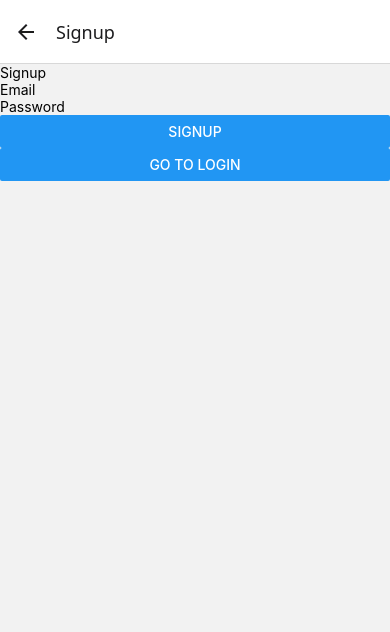
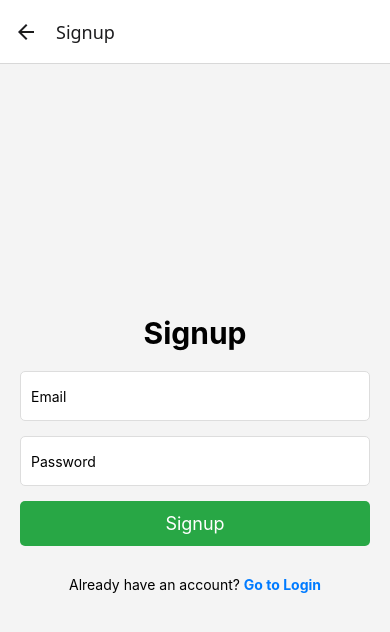
Before and after one commit to Gt9ight/TreadTracker, a React Native app: screen /Signup in a window 390 px wide. Shown: the top 632 px of the page. Built offline with nearby package versions, Linux system fonts and the light colour scheme; no server answers.

Commit message:
added a none tire option

```diff
--- a/components/FleetRequest/Specifics.js
+++ b/components/FleetRequest/Specifics.js
@@ -185,7 +185,7 @@ const handleDonePress = async () => {
                     <DropDownPicker
                         open={openTireOptions}
                         value={selectedTire}
-                        items={[...tireOptions, { label: 'Add Tire (Type Manually)', value: 'custom' }]}
+                        items={[{ label: 'None', value: 'None' },{ label: 'Add Tire (Type Manually)', value: 'custom' }, ...tireOptions, ]}
                         setOpen={setOpenTireOptions}
                         setValue={setSelectedTire}
                         setItems={setTireOptions}
--- a/components/auth/LoginScreen.js
+++ b/components/auth/LoginScreen.js
@@ -1,7 +1,7 @@
 import React, { useState } from 'react';
-import { View, TextInput, Button, Text } from 'react-native';
+import { View, TextInput, Button, Text, StyleSheet, TouchableOpacity } from 'react-native';
 import { auth } from '../../utilis/Firebase';
-import { signInWithEmailAndPassword } from "firebase/auth";
+import { signInWithEmailAndPassword } from 'firebase/auth';
 
 const LoginScreen = ({ navigation }) => {
   const [email, setEmail] = useState('');
@@ -17,15 +17,83 @@ const LoginScreen = ({ navigation }) => {
   };
 
   return (
-    <View>
-      <Text>Login</Text>
-      {error ? <Text style={{ color: 'red' }}>{error}</Text> : null}
-      <TextInput placeholder="Email" value={email} onChangeText={setEmail} />
-      <TextInput placeholder="Password" value={password} onChangeText={setPassword} secureTextEntry />
-      <Button title="Login" onPress={handleLogin} />
-      <Button title="Go to Signup" onPress={() => navigation.navigate('Signup')} />
+    <View style={styles.container}>
+      <Text style={styles.title}>Login</Text>
+      {error ? <Text style={styles.error}>{error}</Text> : null}
+      <TextInput
+        style={styles.input}
+        placeholder="Email"
+        value={email}
+        onChangeText={setEmail}
+        keyboardType="email-address"
+      />
+      <TextInput
+        style={styles.input}
+        placeholder="Password"
+        value={password}
+        onChangeText={setPassword}
+        secureTextEntry
+      />
+      <TouchableOpacity style={styles.button} onPress={handleLogin}>
+        <Text style={styles.buttonText}>Login</Text>
+      </TouchableOpacity>
+      <View style={styles.signupContainer}>
+        <Text>Don't have an account? </Text>
+        <TouchableOpacity onPress={() => navigation.navigate('Signup')}>
+          <Text style={styles.signupLink}>Go to Signup</Text>
+        </TouchableOpacity>
+      </View>
     </View>
   );
 };
 
+const styles = StyleSheet.create({
+  container: {
+    flex: 1,
+    justifyContent: 'center',
+    padding: 20,
+    backgroundColor: '#f4f4f4',
+  },
+  title: {
+    fontSize: 30,
+    fontWeight: 'bold',
+    textAlign: 'center',
+    marginBottom: 20,
+  },
+  input: {
+    height: 50,
+    borderColor: '#ddd',
+    borderWidth: 1,
+    borderRadius: 5,
+    paddingHorizontal: 10,
+    marginBottom: 15,
+    backgroundColor: '#fff',
+  },
+  button: {
+    backgroundColor: '#007BFF',
+    paddingVertical: 12,
+    borderRadius: 5,
+    marginBottom: 20,
+  },
+  buttonText: {
+    color: '#fff',
+    textAlign: 'center',
+    fontSize: 18,
+  },
+  error: {
+    color: 'red',
+    marginBottom: 10,
+    textAlign: 'center',
+  },
+  signupContainer: {
+    flexDirection: 'row',
+    justifyContent: 'center',
+    marginTop: 10,
+  },
+  signupLink: {
+    color: '#007BFF',
+    fontWeight: 'bold',
+  },
+});
+
 export default LoginScreen;
--- a/components/auth/SignupScreen.js
+++ b/components/auth/SignupScreen.js
@@ -1,7 +1,7 @@
 import React, { useState } from 'react';
-import { View, TextInput, Button, Text } from 'react-native';
+import { View, TextInput, Button, Text, StyleSheet, TouchableOpacity } from 'react-native';
 import { auth } from '../../utilis/Firebase';
-import { createUserWithEmailAndPassword } from "firebase/auth";
+import { createUserWithEmailAndPassword } from 'firebase/auth';
 
 const SignupScreen = ({ navigation }) => {
   const [email, setEmail] = useState('');
@@ -17,15 +17,83 @@ const SignupScreen = ({ navigation }) => {
   };
 
   return (
-    <View>
-      <Text>Signup</Text>
-      {error ? <Text style={{ color: 'red' }}>{error}</Text> : null}
-      <TextInput placeholder="Email" value={email} onChangeText={setEmail} />
-      <TextInput placeholder="Password" value={password} onChangeText={setPassword} secureTextEntry />
-      <Button title="Signup" onPress={handleSignup} />
-      <Button title="Go to Login" onPress={() => navigation.navigate('Login')} />
+    <View style={styles.container}>
+      <Text style={styles.title}>Signup</Text>
+      {error ? <Text style={styles.error}>{error}</Text> : null}
+      <TextInput
+        style={styles.input}
+        placeholder="Email"
+        value={email}
+        onChangeText={setEmail}
+        keyboardType="email-address"
+      />
+      <TextInput
+        style={styles.input}
+        placeholder="Password"
+        value={password}
+        onChangeText={setPassword}
+        secureTextEntry
+      />
+      <TouchableOpacity style={styles.button} onPress={handleSignup}>
+        <Text style={styles.buttonText}>Signup</Text>
+      </TouchableOpacity>
+      <View style={styles.loginContainer}>
+        <Text>Already have an account? </Text>
+        <TouchableOpacity onPress={() => navigation.navigate('Login')}>
+          <Text style={styles.loginLink}>Go to Login</Text>
+        </TouchableOpacity>
+      </View>
     </View>
   );
 };
 
+const styles = StyleSheet.create({
+  container: {
+    flex: 1,
+    justifyContent: 'center',
+    padding: 20,
+    backgroundColor: '#f4f4f4',
+  },
+  title: {
+    fontSize: 30,
+    fontWeight: 'bold',
+    textAlign: 'center',
+    marginBottom: 20,
+  },
+  input: {
+    height: 50,
+    borderColor: '#ddd',
+    borderWidth: 1,
+    borderRadius: 5,
+    paddingHorizontal: 10,
+    marginBottom: 15,
+    backgroundColor: '#fff',
+  },
+  button: {
+    backgroundColor: '#28a745',
+    paddingVertical: 12,
+    borderRadius: 5,
+    marginBottom: 20,
+  },
+  buttonText: {
+    color: '#fff',
+    textAlign: 'center',
+    fontSize: 18,
+  },
+  error: {
+    color: 'red',
+    marginBottom: 10,
+    textAlign: 'center',
+  },
+  loginContainer: {
+    flexDirection: 'row',
+    justifyContent: 'center',
+    marginTop: 10,
+  },
+  loginLink: {
+    color: '#007BFF',
+    fontWeight: 'bold',
+  },
+});
+
 export default SignupScreen;
```
